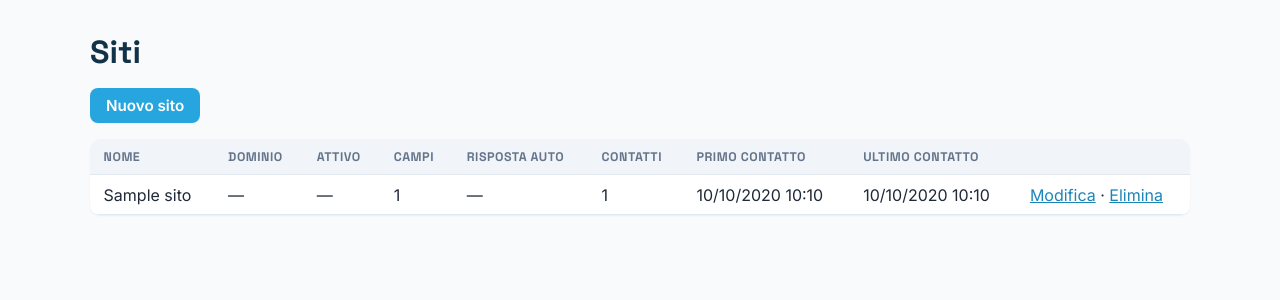
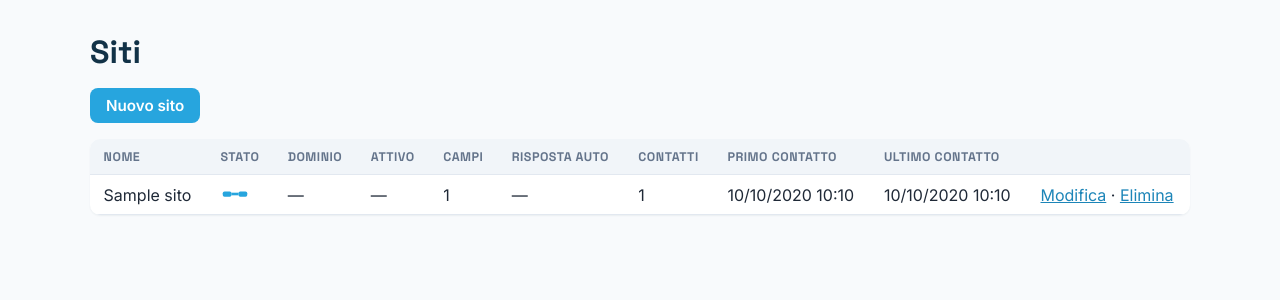
Before and after one commit to lomax73/FBOLeads, a Django app: template templates/leads/sito_list.html in a window 1280 px wide. Shown: the top 300 px of the page. Run offline with Django 5.2, Linux system fonts and the light colour scheme; the template is opened without the code that fills it: most values are stand-ins (such as "Sample title", 1, 10 or a date in 2020).

Commit message:
Icona stato collegato/non collegato nell'elenco Siti
Prese vicine (azzurre) se il sito ha gia' inviato almeno un contatto,
prese distanti (grigie) se non ne ha ancora mandato nessuno. Stessa
condizione gia' usata per "Primo contatto" (primo_contatto non nullo),
solo resa piu' immediata da vedere con un'icona invece di leggere la data.

Co-Authored-By: Claude Sonnet 5 <noreply@anthropic.com>

```diff
--- a/templates/base.html
+++ b/templates/base.html
@@ -84,6 +84,8 @@
         }
         input:focus-visible, textarea:focus-visible, select:focus-visible { outline: 2px solid var(--azure); outline-offset: 1px; }
 
+        .plug-icon { display: inline-flex; align-items: center; }
+
         .muted { color: #64748b; }
         .empty-state { color: #64748b; }
     </style>
--- a/templates/leads/sito_list.html
+++ b/templates/leads/sito_list.html
@@ -12,6 +12,7 @@
     <thead>
         <tr>
             <th>Nome</th>
+            <th>Stato</th>
             <th>Dominio</th>
             <th>Attivo</th>
             <th>Campi</th>
@@ -26,6 +27,24 @@
         {% for sito in siti %}
         <tr>
             <td>{{ sito.nome }}</td>
+            <td>
+                {% if sito.primo_contatto %}
+                <span class="plug-icon" title="Collegato — ha già inviato almeno un contatto">
+                    <svg viewBox="0 0 32 16" width="28" height="14" xmlns="http://www.w3.org/2000/svg" aria-hidden="true">
+                        <rect x="2" y="5" width="10" height="6" rx="2" fill="var(--azure)"/>
+                        <rect x="20" y="5" width="10" height="6" rx="2" fill="var(--azure)"/>
+                        <rect x="12" y="6.5" width="8" height="3" fill="var(--azure)"/>
+                    </svg>
+                </span>
+                {% else %}
+                <span class="plug-icon" title="Non ancora collegato — nessun contatto ricevuto finora">
+                    <svg viewBox="0 0 32 16" width="28" height="14" xmlns="http://www.w3.org/2000/svg" aria-hidden="true">
+                        <rect x="0" y="5" width="10" height="6" rx="2" fill="#94a3b8"/>
+                        <rect x="22" y="5" width="10" height="6" rx="2" fill="#94a3b8"/>
+                    </svg>
+                </span>
+                {% endif %}
+            </td>
             <td>{{ sito.dominio|default:"—" }}</td>
             <td>{% if sito.attivo %}✓{% else %}—{% endif %}</td>
             <td>{{ sito.campi.count }}</td>
```
